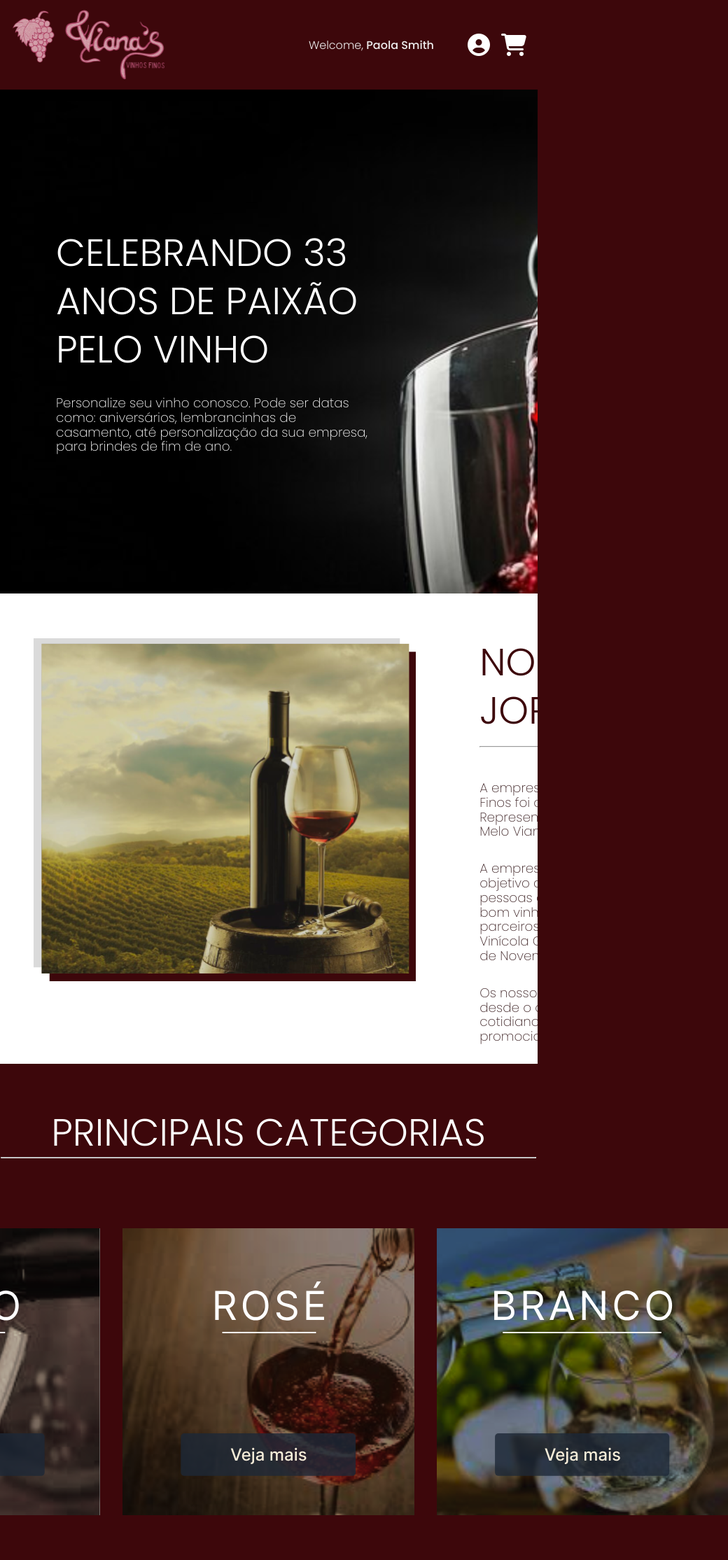
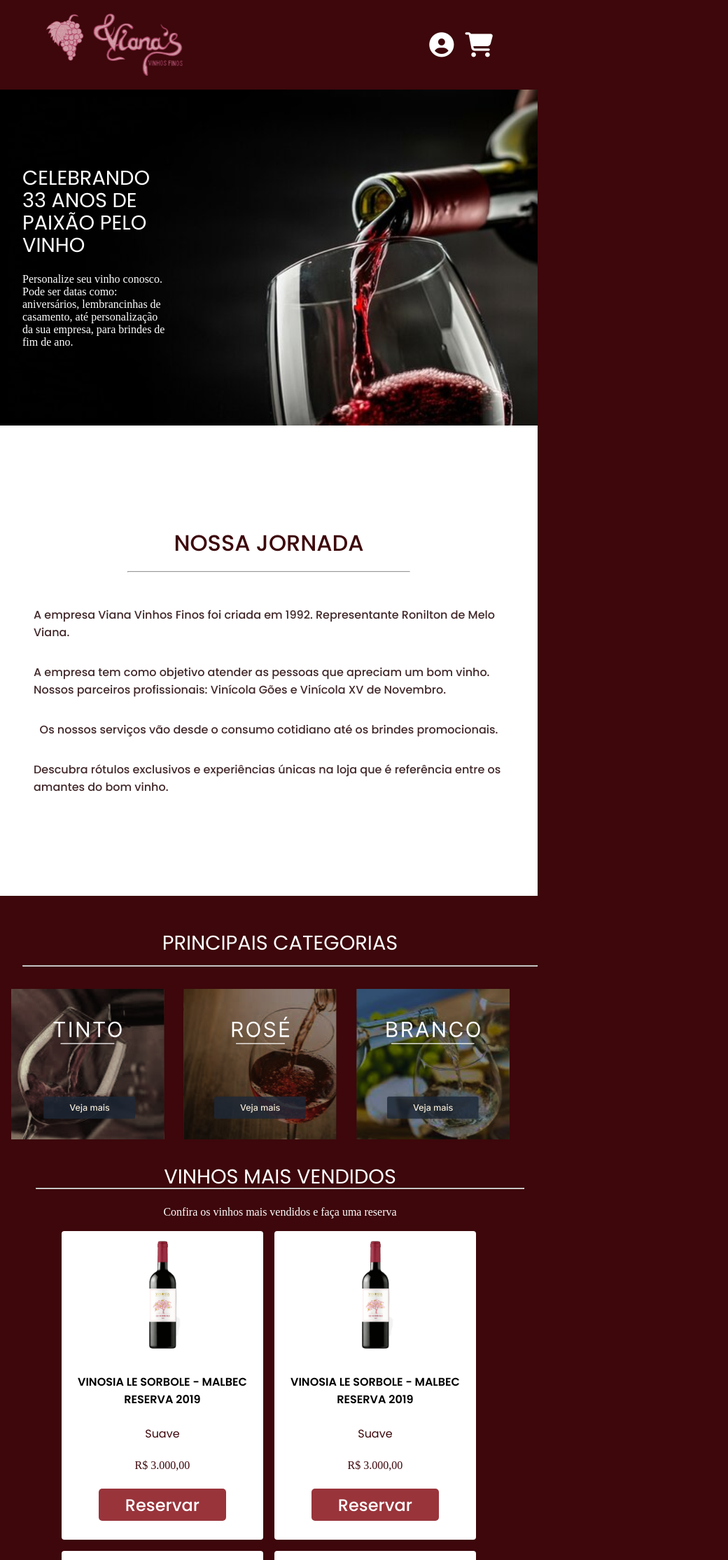
Before and after one commit to Fabriciobr5975/Projeto-WEB-Front-end, a React (Create React App) app in the folder front-end/vinho/: page /homepage in a window 768 px wide. Shown: the top 2229 px of the page at 70% size, 1040 px wide, since content can reach past the window. Built offline with nearby package versions, Linux system fonts and the light colour scheme; a web font is replaced by a local one.

Commit message:
🛠️ Melhorias na responsividade da tela principal 🤡🤡🤡

```diff
--- a/front-end/vinho/src/components/disclaimer/index.scss
+++ b/front-end/vinho/src/components/disclaimer/index.scss
@@ -21,10 +21,8 @@
       flex-wrap: wrap;
       justify-content: flex-start;
       align-items: center;
-      font-family: Inter;
-      font-size: 2rem;
+      font: 500 2rem 'Poppins';
       font-style: normal;
-      font-weight: 500;
       line-height: normal;
       gap: 1rem;
     }
@@ -43,16 +41,69 @@
         display: flex;
         width: 16rem;
         height: 3rem;
+
         p {
           color: #000;
           text-align: center;
-          font-family: Inter;
-          font-size: 1.2rem;
+          font: 400 1.2rem 'Poppins';
           font-style: normal;
-          font-weight: 400;
           line-height: normal;
         }
       }
     }
   }
 }
+
+@media (max-width: 1000px) {
+  .componente-disclaimer {
+    margin-top: 1rem;
+
+    .informacoes-disclaimer {
+      align-items: flex-start;
+      justify-content: space-evenly;
+      width: 100% !important;
+      height: 8rem;
+      gap: 1rem;
+
+      .cabecalho {
+        display: flex;
+        flex-wrap: wrap;
+        justify-content: flex-start;
+        align-items: center;
+        font: 500 1rem 'Poppins';
+        font-style: normal;
+        line-height: normal;
+        gap: 1rem;
+      }
+
+      .seguranca,
+      .frete-gratis,
+      .desconto {
+        display: flex;
+        flex-direction: column;
+        text-align: center;
+        justify-content: center;
+        align-items: flex-start;
+        gap: 1.5rem;
+
+        .texto-disclaimer {
+          display: flex;
+          width: .5rem;
+          height: .5rem;
+
+          p {
+            color: #000;
+            text-align: start;
+            font: 300 .7rem 'Poppins' !important;
+            font-style: normal;
+            line-height: normal;
+          }
+        }
+      }
+    }
+  }
+
+  i {
+    font-size: 1.5rem;
+  }
+}
--- a/front-end/vinho/src/components/header/index.scss
+++ b/front-end/vinho/src/components/header/index.scss
@@ -21,6 +21,12 @@
     .logo {
       display: inline-flex;
       min-inline-size: 10%;
+
+      img {
+        width: auto;
+        height: 100%;
+        image-rendering: optimizeQuality;
+      }
     }
 
     .links-header {
@@ -53,12 +59,12 @@
 
       span {
         color: #eee;
-        font: 400 1.5rem 'Poppins';
+        font: 400 1.1rem "Poppins";
         font-style: normal;
         line-height: normal;
 
-        span>strong {
-          font: 500 1.5rem 'Poppins';
+        span > strong {
+          font: 500 1.1rem "Poppins";
           font-style: normal;
           line-height: normal;
         }
@@ -76,20 +82,78 @@
   }
 }
 
-/* Estilos para telas menores que 1000px */
-@media (max-width: 1000px) {
+/* Estilos para telas entre 320px e 550px */
+@media (min-width: 320px) and (max-width: 550px) {
   .header {
-    padding: 0.5rem 1rem;
+    padding: 3rem 2rem !important;
 
     .elementos-header {
       margin: 0;
 
+      img {
+        width: 75% !important;
+      }
 
       span {
-        font: 300 1rem 'Poppins' !important;
+        display: none !important;
+      }
 
-         strong {
-          font-weight: 500 ;
+      .icones {
+        display: flex;
+        flex-wrap: wrap;
+
+        i {
+          font-size: 2rem !important;
+        }
+      }
+    }
+  }
+}
+
+/* Estilos para telas entre 550px e 800px */
+@media (min-width: 550px) and (max-width: 800px) {
+  .header {
+    padding: 3rem 4rem !important;
+
+    .elementos-header {
+
+      img {
+        width: 80% !important;
+      }
+
+      span {
+        display: none !important;
+      }
+
+      .icones {
+        display: flex;
+        flex-wrap: wrap;
+
+        i {
+          font-size: 2.2rem !important;
+        }
+      }
+    }
+  }
+}
+
+/* Estilos para telas menores que 1100px */
+@media (max-width: 1100px) {
+  .header {
+    padding: 1.5rem 5rem 1.5rem 7rem;
+
+    .elementos-header {
+      margin: 0;
+
+      img {
+        width: 90% !important;
+      }
+
+      span {
+        font: 300 1rem "Poppins" !important;
+
+        strong {
+          font-weight: 500;
         }
       }
 
@@ -97,7 +161,6 @@
         position: relative !important;
         z-index: -1 !important;
         display: none !important;
-
       }
 
       .icones {
@@ -128,8 +191,8 @@
   }
 }
 
-/* Estilos para telas maiores que 1200px e menores que 1300px */
-@media (min-width: 1200px) and (max-width: 1600px) {
+/* Estilos para telas entre 1200px e 1800px */
+@media (min-width: 1200px) and (max-width: 1800px) {
   .lista-links-header {
     display: flex;
     gap: 5rem;
@@ -144,8 +207,8 @@
   }
 }
 
-/* Estilos para telas maiores que 1305px */
-@media (min-width: 1600px) and (max-width: 100vw) {
+/* Estilos para telas entre 1800px e o restante da tela visível */
+@media (min-width: 1800px) and (max-width: 100vw) {
   .header {
     height: 10rem;
 
@@ -168,28 +231,19 @@
     }
 
     a {
-      font: 400 1.5rem "Poppins";
+      font: 400 2rem "Poppins";
     }
 
     span {
-      color: #eee;
-      font: 400 1.5rem 'Poppins';
-      font-style: normal;
-      line-height: normal;
-
-      span>strong {
-        font: 500 1.5rem 'Poppins';
-        line-height: normal;
-        border: 1px solid #000;
-      }
+      font: 400 2rem "Poppins" !important;
     }
 
     .icones {
       display: flex;
-      gap: 6rem;
+      gap: 3rem !important;
 
       i {
-        font-size: 3rem;
+        font-size: 4rem;
       }
     }
   }
--- a/front-end/vinho/src/components/vinho/index.scss
+++ b/front-end/vinho/src/components/vinho/index.scss
@@ -2,6 +2,7 @@
   display: flex;
   flex-direction: column;
   width: 18rem;
+  min-width: 8rem;
   height: 27.59788rem;
   background: #fff;
   border-radius: 0.25rem;
@@ -26,30 +27,24 @@
 
     h5 {
       color: #000;
-      font-family: Inter;
-      font-size: 1rem;
+      font: 600 1rem 'Poppins';
       font-style: normal;
-      font-weight: 600;
       line-height: normal;
       text-align: center;
     }
 
     span {
       color: #3d070b;
-      font-family: Inter;
-      font-size: 0.9375rem;
+      font: 400 1rem 'Poppins';
       font-style: normal;
-      font-weight: 400;
       line-height: normal;
       text-align: center;
     }
 
     .preco {
       color: #3d070b;
-      font-family: Inter;
-      font-size: 1.5rem;
+      font: 800 1.5rem 'Poppins';
       font-style: normal;
-      font-weight: 800;
       line-height: normal;
       text-align: center;
     }
@@ -60,13 +55,11 @@
       background: #99343b;
       border: 0rem solid #000;
       border-radius: 0.3125rem;
-      box-sizing: 0rem 0.3rem 0.3rem 0rem rgba(0, 0, 0, 0.25);
+      box-sizing: 0rem 0.3rem 0.3rem 0rem #00000040;
       color: #fff;
       text-align: center;
-      font-family: Inter;
-      font-size: 1.5rem;
+      font: 500 1.5rem 'Poppins';
       font-style: normal;
-      font-weight: 500;
       line-height: normal;
     }
   }
--- a/front-end/vinho/src/pages/homepage/index.jsx
+++ b/front-end/vinho/src/pages/homepage/index.jsx
@@ -22,9 +22,12 @@
       </main>
 
       <section className="sobre-nos">
-        <div className="img-sobre-nos">
-          <div id="imagem"></div>
-        </div>
+        <picture className="img-sobre-nos">
+          <img
+            src="/assets/images/imagem-sobre-nos.svg"
+            alt="Imagem Sobre Nós"
+          />
+        </picture>
 
         <div className="informacao-sobre-nos">
           <h2>NOSSA JORNADA</h2>
@@ -52,20 +55,36 @@
       <section className="principais-categorias">
         <div class="subtitulos">
           <h2>PRINCIPAIS CATEGORIAS</h2>
-          <hr />
+          <hr className="barra-categorias"/>
         </div>
 
         <div className="categoria-vinho">
-          <div className="categoria tinto"></div>
-          <div className="categoria rose"></div>
-          <div className="categoria branco"></div>
+        <picture className="categoria tinto">
+          <img
+            src="/assets/images/classificao-vinhos/Tinto.svg"
+            alt="Categoria Tinto"
+          />
+        </picture>
+        <picture className="categoria rose">
+          <img
+            src="/assets/images/classificao-vinhos/Rose.svg"
+            alt="Categoria Rose"
+          />
+        </picture>
+        <picture className="categoria branco">
+          <img
+            src="/assets/images/classificao-vinhos/Branco.svg"
+            alt="Categoria Branco"
+          />
+        </picture>
+
         </div>
       </section>
 
       <section className="produtos">
         <div className="subtitulos">
           <h2>VINHOS MAIS VENDIDOS</h2>
-          <hr />
+          <hr className="barra-vinhos" />
           <p>Confira os vinhos mais vendidos e faça uma reserva</p>
         </div>
 
@@ -91,9 +110,7 @@
         </div>
       </section>
 
-      <section className="disclaimer">
-        <Disclaimer />
-      </section>
+      <Disclaimer />
 
       <Footer />
     </div>
--- a/front-end/vinho/src/pages/homepage/index.scss
+++ b/front-end/vinho/src/pages/homepage/index.scss
@@ -1,40 +1,44 @@
+.pagina-principal {
+  display: flex;
+  flex-direction: column;
+  width: 100%;
+  min-width: 20rem;
+  flex-shrink: 1;
 
-.pagina-principal {
   h2 {
-    font-size: 3.4rem;
-    font-weight: 300;
-    line-height: 4.3125rem;
+    font: 400 3.3rem "Poppins";
+    line-height: 4rem;
   }
 
   p {
-    font-size: 1.15rem;
-    font-weight: 200;
-    line-height: 1.3rem;
+    font: 200 1.15rem "Poppins";
+    line-height: 1.4rem;
   }
 
   .banner {
     width: 100%;
     height: 45rem;
-    flex-shrink: 0;
+    min-width: 20rem;
+    min-height: 10rem;
     background: #0a0a0a;
     background-image: url("../../../public/assets/images/imagem-banner.svg");
     background-size: cover;
     background-repeat: no-repeat;
-    position: relative;
-    z-index: -1;
+    flex-wrap: wrap;
 
     .informacao-banner {
       display: flex;
-      width: 33.0625rem;
+      width: 33rem;
+      min-width: 5rem;
       height: inherit;
+      min-height: 10rem;
       flex-direction: column;
       gap: 2rem;
       padding-left: 5rem;
       justify-content: center;
-      flex-shrink: 0;
       color: #fff;
       font-style: normal;
-      font-family: Inter;
+      font-family: "Inter";
     }
   }
 
@@ -42,31 +46,28 @@
     display: flex;
     width: 100%;
     height: 42rem;
+    min-height: 20rem;
     padding: 4rem 3rem;
-    flex-shrink: 0;
     background: #fff;
     gap: 5.69rem;
-    overflow: hidden;
 
     .img-sobre-nos {
-      width: 34.13463rem;
-      height: 30.60738rem;
-      flex-shrink: 0;
+      display: inline-flex;
+      width: 40%;
+      min-width: 35%;
+      min-inline-size: 10%;
 
-      #imagem {
-        max-width: 100%;
+      img {
+        width: 100%;
         height: 100%;
-        background: url("../../../public/assets/images/imagem-sobre-nos.svg")
-          no-repeat;
-        background-size: cover;
-        background-position: center;
-        object-fit: cover;
-        aspect-ratio: 546.15/489.72;
+        image-rendering: optimizeQuality;
       }
     }
 
     .informacao-sobre-nos {
       display: flex;
+      width: 60%;
+      min-height: 30%;
       flex-direction: column;
       gap: 2rem;
 
@@ -79,7 +80,7 @@
         width: inherit;
         height: 0.125rem;
         flex-shrink: 0;
-        fill: rgba(61, 7, 11, 0.37);
+        fill: #3d070b5e;
         top: -1rem;
       }
 
@@ -96,34 +97,27 @@
     flex-direction: column;
     width: 100%;
     height: 45.8125rem;
-    flex-shrink: 0;
+    min-height: 15rem;
     padding: 3.75rem 4rem 5.14rem 3.94rem;
 
     .categoria-vinho {
       display: flex;
       gap: 2.03rem;
-      align-content: center;
+      align-content: flex-start;
       justify-content: center;
 
       .categoria {
-        width: 26.0195rem;
-        height: 25.625rem;
-        flex-shrink: 0;
+        min-inline-size: 10%;
+        width: 26rem;
+        height: 26rem;
+        min-width: 10rem;
       }
 
-      .tinto {
-        background: url("../../../public/assets/images/classificao-vinhos/Tinto.svg")
-          lightgray 50% / cover no-repeat;
-      }
-
-      .rose {
-        background: url("../../../public/assets/images/classificao-vinhos/Rose.svg")
-          lightgray 50% / cover no-repeat;
-      }
-
+      .tinto,
+      .rose,
       .branco {
-        background: url("../../../public/assets/images/classificao-vinhos/Branco.svg")
-          lightgray 50% / cover no-repeat;
+        background: center / cover no-repeat;
+        background-position: 50%;
       }
     }
   }
@@ -131,7 +125,6 @@
   .produtos {
     max-width: 100%;
     max-height: 123.4375rem;
-    flex-shrink: 0;
     padding: 3rem 2.2rem 2.8rem;
 
     .secao-vinhos {
@@ -206,5 +199,118 @@
       padding-top: 1.5rem;
     }
   }
+}
 
+@media (max-width: 1000px) {
+  h2 {
+    font: 400 1.8rem "Poppins" !important;
+    line-height: 2rem !important;
+  }
+
+  p {
+    font: 200 1rem "Poopins" !important ;
+    line-height: 1.3rem;
+  }
+
+  .banner {
+    min-height: 10rem !important;
+    background-image: url("../../../public/assets/images/imagem-banner.svg");
+    height: 30rem !important;
+
+    .informacao-banner {
+      max-width: 15rem !important;
+      height: inherit !important;
+      gap: 1.5rem !important;
+      padding-left: 2rem !important;
+    }
+  }
+
+  .sobre-nos {
+    height: 42rem;
+    padding: 4rem 3rem;
+    background: #fff;
+    gap: 3rem !important;
+
+    align-items: center;
+    justify-content: flex-start;
+
+    .img-sobre-nos {
+      display: none !important;
+    }
+
+    .informacao-sobre-nos {
+      min-width: 100% !important;
+      align-items: center;
+      justify-content: center;
+      gap: 2rem !important;
+
+      p {
+        font: 500 1rem "Poppins" !important;
+      }
+
+      h2 {
+        font: 500 2rem "Poppins" !important;
+      }
+    }
+  }
+
+  .principais-categorias {
+    padding: 2rem 1rem 3rem 1rem !important;
+    height: 20rem !important;
+
+    h2 {
+      padding: 1rem !important;
+      padding-top: 0.2rem !important;
+    }
+
+    .barra-categorias {
+      width: 100% !important;
+    }
+
+    .categoria-vinho {
+      padding-top: 1rem;
+      gap: 0.2rem !important;
+      justify-content: start !important;
+      align-content: start !important;
+
+      img {
+        width: 90%;
+        image-rendering: optimizeSpeed;
+      }
+
+      .tinto,
+      .rose,
+      .branco {
+        background: #7f7f7f87 center / cover no-repeat;
+        background-position: 50%;
+      }
+    }
+  }
+
+  .produtos {
+    .barra-vinhos {
+      width: 100% !important;
+    }
+
+    .secao-vinhos {
+      align-items: center;
+      justify-content: center;
+      gap: 3.5rem;
+
+      .secao01-vinho,
+      .secao02-vinho {
+        display: grid !important;
+        flex-direction: column !important;
+        grid-template-columns: auto auto !important;
+
+        align-items: center;
+        justify-content: center;
+        gap: 1rem !important;
+      }
+    }
+  }
+
+  .subtitulos {
+    padding: 1rem !important;
+  }
 }
```
Also changed, not shown: front-end/vinho/src/pages/login/index.jsx (added), front-end/vinho/src/pages/login/index.scss (added).
